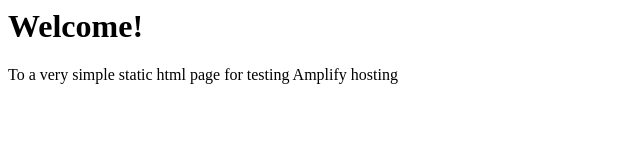
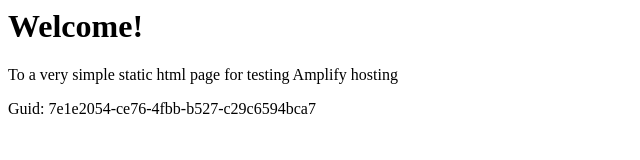
Before and after one commit to aws-aemilia-fra/Github-PR-Commit-Integration-Test-DoNotTouch-Gith-OKSLNVO2-v1-preprod-eu-central-1, a website: page src/index.html in a window 1280 px wide. Shown: the whole page, without its empty margins (0-640 px from the left). Drawn offline with Linux system fonts and the light colour scheme.

Commit message:
commit from integ tests

```diff
--- a/src/index.html
+++ b/src/index.html
@@ -1,3 +1,5 @@
+
+
 <html lang="en">
 
 <head>
@@ -10,6 +12,6 @@
 <body>
     <h1>Welcome!</h1>
     <p>To a very simple static html page for testing Amplify hosting</p>
-</body>
+    <p>Guid: 7e1e2054-ce76-4fbb-b527-c29c6594bca7</p></body>
 
 </html>
```
